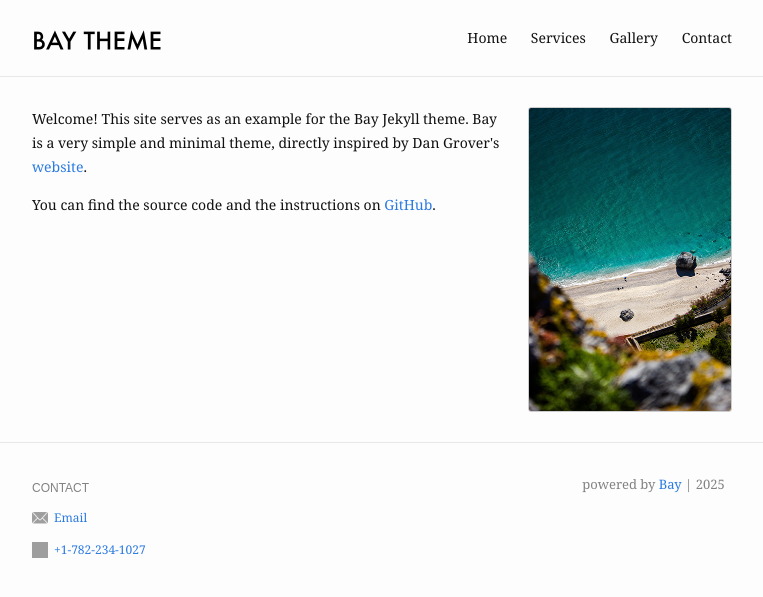
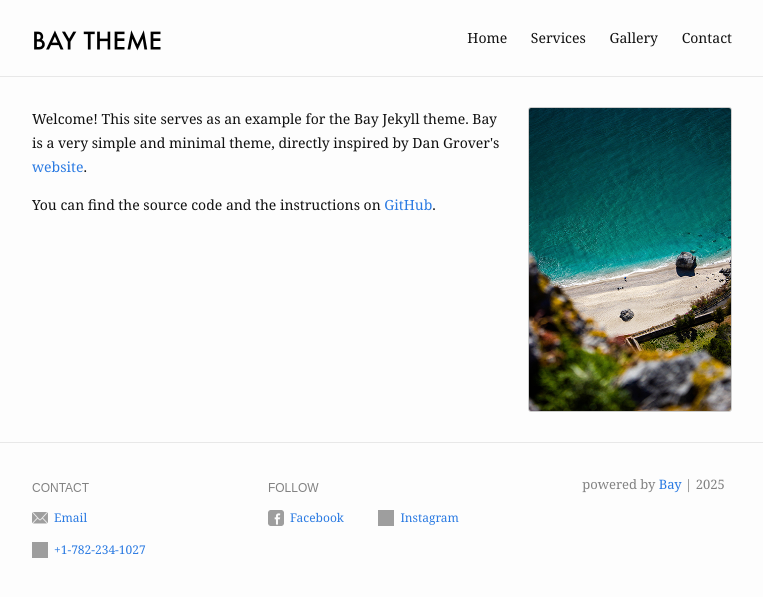
Before and after one commit to JustDory/mowandgrow, a Jekyll site: the page built from index.md, in a window 1280 px wide. Shown: the top 597 px of the page, without its empty margins (258-1021 px from the left). Built offline with Jekyll 4.4.1, drawn with Linux system fonts in a browser that asks for light colours; part of the change alters nothing that is shown.

Commit message:
Update _config.yml

```diff
--- a/_config.yml
+++ b/_config.yml
@@ -1,53 +1,61 @@
 # Site settings
 title: Mow and Grow
-description: Beautiful landscaping services in your area.
-url: "https://www.mow-and-grow.ca"
-baseurl: ""
-og_image: /assets/img/profile-pic.jpg
-google_analytics: "" # Add your Google Analytics Tracking ID
-remote_theme: eliottvincent/bay@v1.2.1
+description: Professional lawn care and landscaping services
+baseurl: "" # the subpath of your site, e.g. /blog
+url: "https://www.mow-and-grow.ca" # the base hostname & protocol for your site
+twitter_username: your_twitter_username
+github_username: JustDory
 
-# Header navigation
+# Theme settings
+remote_theme: eliottvincent/bay
+
+# Build settings
+markdown: kramdown
+highlighter: rouge
+permalink: /:categories/:year/:month/:day/:title:output_ext
+
+# Header configuration
 header:
   pages:
     - name: Home
       slug: /
     - name: Services
+      slug: /services
     - name: Gallery
+      slug: /gallery
     - name: Contact
+      slug: /contact
 
-# Footer settings
+# Footer configuration
 footer:
   show_powered_by: true
   contact:
     - type: email
       name: Email
-      value: Devin.sherrard@gmail.com
+      value: info@mow-and-grow.ca
     - type: phone
       name: Phone
       value: "+1-782-234-1027"
-  follow: []
+      link: "tel:+17822341027"
+  follow:
+    - type: facebook
+      name: Facebook
+      link: "https://facebook.com/mowandgrowca"
+    - type: instagram
+      name: Instagram
+      link: "https://instagram.com/mowandgrowca"
 
-# Build settings
-markdown: kramdown
-sass:
-  style: :compressed
+# Plugins
 plugins:
   - jekyll-feed
-  - jekyll-seo-tag
-  - jekyll-remote-theme
-# Excluded items
+  - jekyll-sitemap
+
+# Exclude from processing
 exclude:
-  - .sass-cache/
-  - .jekyll-cache/
-  - feed.xml
-  - gemfiles/
   - Gemfile
   - Gemfile.lock
+  - node_modules
   - vendor/bundle/
   - vendor/cache/
   - vendor/gems/
   - vendor/ruby/
-
-# Used for cache busting
-version: 1
```
